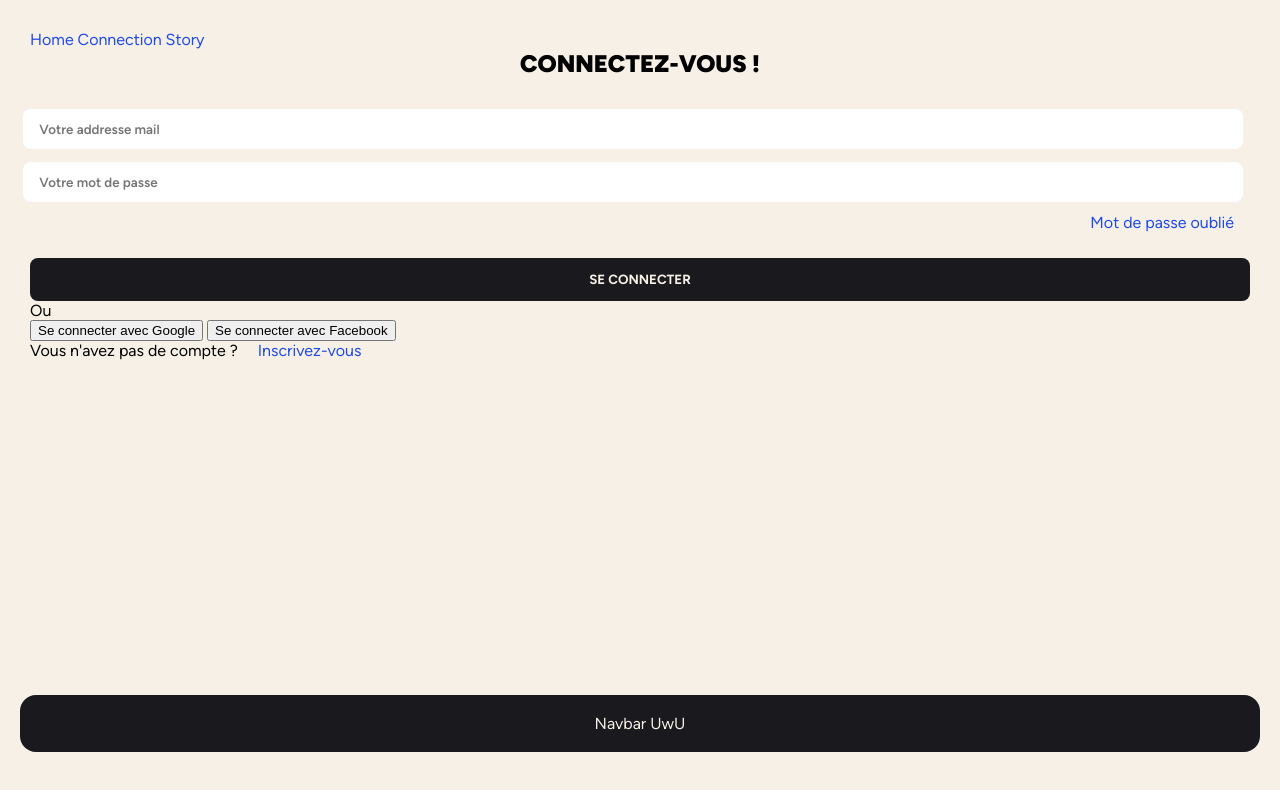
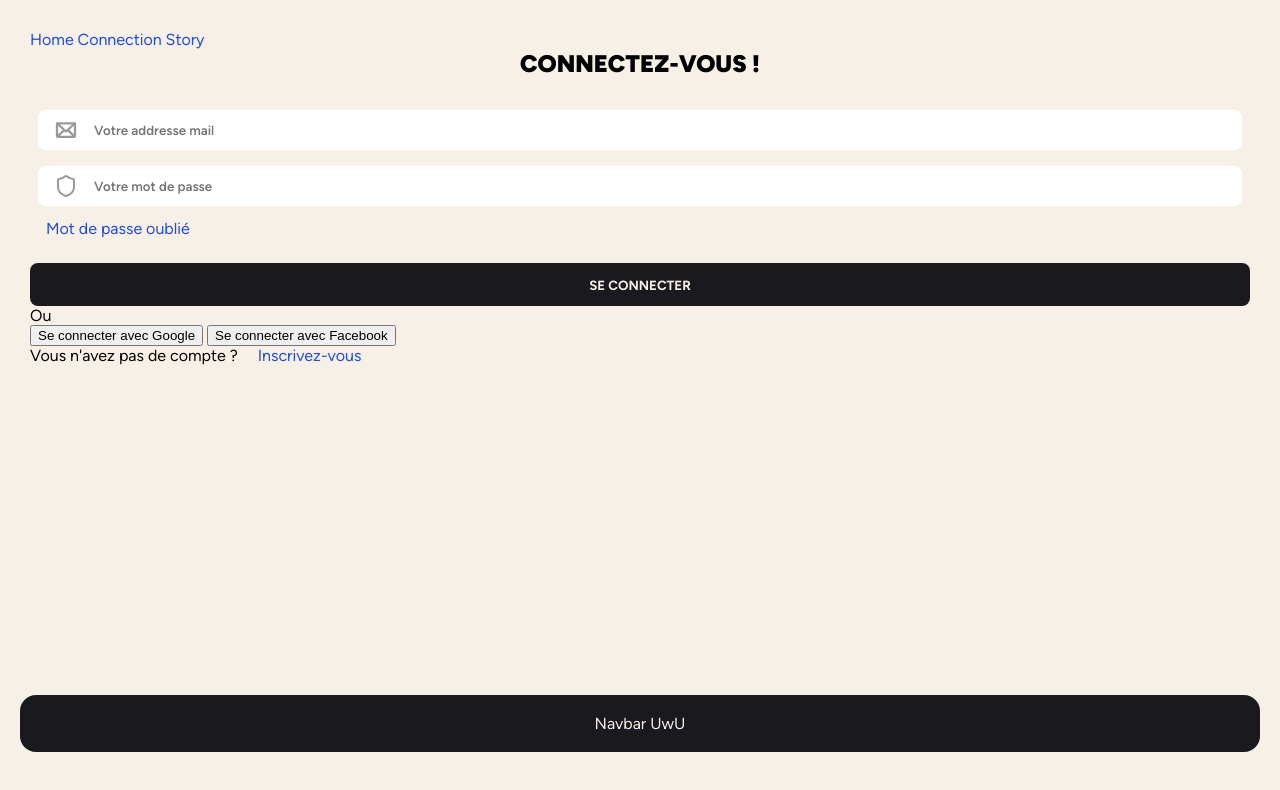
Before and after one commit to helie-deschamps/app-wetale, a SvelteKit app: page /login in a window 1280 px wide. Shown: the top 790 px of the page. Built offline with nearby package versions, Linux system fonts and the light colour scheme.

Commit message:
Add Icons To TextInput component

```diff
--- a/src/components/ui/forms/TextInput/TextInput.svelte
+++ b/src/components/ui/forms/TextInput/TextInput.svelte
@@ -10,6 +10,8 @@
 		value: string
 		required?: boolean
 		tabindex?: number
+		icon?: "email" | "password"
+		pattern?: string
 	}
 	let {
 		category = "text",
@@ -17,9 +19,12 @@
 		value = $bindable(),
 		required = false,
 		tabindex,
+		icon,
+		pattern,
 	}: Props = $props()
 </script>
 
+<div class:icon>
 	<input
 		type={category}
 		{placeholder}
@@ -28,9 +33,58 @@
 		{tabindex}
 		{ontouchstart}
 		{ontouchend}
+		{pattern}
 	/>
+	{#if icon === "email"}
+		<svg
+			width="24"
+			height="24"
+			viewBox="0 0 24 24"
+			fill="none"
+			xmlns="http://www.w3.org/2000/svg"
+		>
+			<path
+				d="M21 4.125H3C2.70163 4.125 2.41548 4.24353 2.2045 4.4545C1.99353 4.66548 1.875 4.95163 1.875 5.25V18C1.875 18.4973 2.07254 18.9742 2.42417 19.3258C2.77581 19.6775 3.25272 19.875 3.75 19.875H20.25C20.7473 19.875 21.2242 19.6775 21.5758 19.3258C21.9275 18.9742 22.125 18.4973 22.125 18V5.25C22.125 4.95163 22.0065 4.66548 21.7955 4.4545C21.5845 4.24353 21.2984 4.125 21 4.125ZM12 11.9738L5.89219 6.375H18.1078L12 11.9738ZM8.69906 12L4.125 16.1925V7.8075L8.69906 12ZM10.3641 13.5262L11.2397 14.3297C11.4472 14.52 11.7185 14.6255 12 14.6255C12.2815 14.6255 12.5528 14.52 12.7603 14.3297L13.6359 13.5262L18.1078 17.625H5.89219L10.3641 13.5262ZM15.3009 12L19.875 7.8075V16.1925L15.3009 12Z"
+				fill="black"
+				fill-opacity="0.4"
+			/>
+		</svg>
+	{:else if icon === "password"}
+		<svg
+			width="24"
+			height="24"
+			viewBox="0 0 24 24"
+			fill="none"
+			xmlns="http://www.w3.org/2000/svg"
+		>
+			<path
+				d="M20 13C20 18 16.5 20.5 12.34 21.95C12.1222 22.0238 11.8855 22.0202 11.67 21.94C7.5 20.5 4 18 4 13V5.99996C4 5.73474 4.10536 5.48039 4.29289 5.29285C4.48043 5.10532 4.73478 4.99996 5 4.99996C7 4.99996 9.5 3.79996 11.24 2.27996C11.4519 2.09896 11.7214 1.99951 12 1.99951C12.2786 1.99951 12.5481 2.09896 12.76 2.27996C14.51 3.80996 17 4.99996 19 4.99996C19.2652 4.99996 19.5196 5.10532 19.7071 5.29285C19.8946 5.48039 20 5.73474 20 5.99996V13Z"
+				stroke="black"
+				stroke-opacity="0.4"
+				stroke-width="2"
+				stroke-linecap="round"
+				stroke-linejoin="round"
+			/>
+		</svg>
+	{/if}
+</div>
 
 <style lang="scss">
+	div {
+		box-sizing: border-box;
+		margin: 0.5em;
+		&.icon {
+			position: relative;
+			input {
+				padding-left: calc(16px * 2 + 1.8em);
+			}
+		}
+		svg {
+			position: absolute;
+			top: 50%;
+			left: 16px;
+			transform: translateY(-50%);
+		}
 		input {
 			display: block;
 			width: 100%;
@@ -38,7 +92,7 @@
 			border-radius: 8px;
 			padding: 12px 16px;
 			border: none;
-		margin: 0.5em;
 			font-weight: 600;
 		}
+	}
 </style>
--- a/src/routes/login/+page.svelte
+++ b/src/routes/login/+page.svelte
@@ -15,6 +15,7 @@
 			bind:value={username}
 			required={true}
 			tabindex={1}
+			icon="email"
 		/>
 		<TextInput
 			category="password"
@@ -22,6 +23,7 @@
 			bind:value={password}
 			required={true}
 			tabindex={2}
+			icon="password"
 		/>
 		<a href="/forgotpassword">Mot de passe oublié</a>
 		<Button isSubmit={true} tabindex={3}>Se connecter</Button>
@@ -49,7 +51,7 @@
 	form {
 		display: flex;
 		flex-direction: column;
-		align-items: end;
+		align-items: stretch;
 	}
 	a {
 		padding: 0.3em 1em 0.9em 1em;
```
Also changed, not shown: src/styles/base.scss (line endings or trailing spaces). Lines whose indentation alone changed are shown as unchanged.
